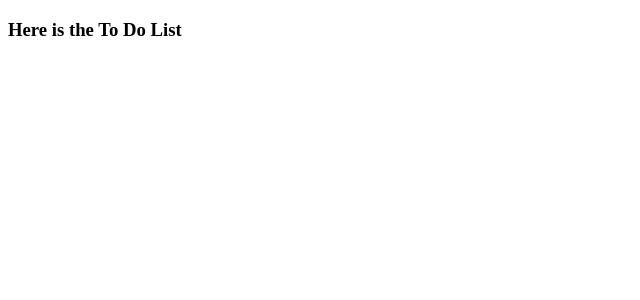
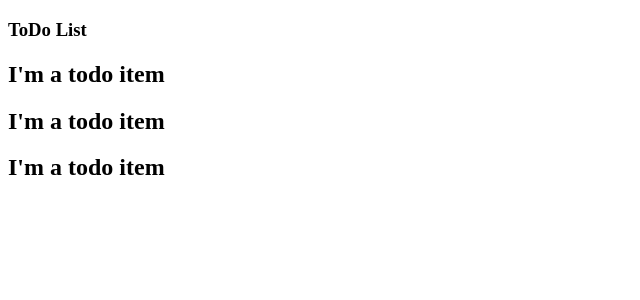
Before and after one commit to SpencerTruett/Vue-ToDo, a Vue app: page / in a window 1280 px wide. Shown: the top 300 px of the page, without its empty margins (0-640 px from the left). Built offline with nearby package versions, Linux system fonts and the light colour scheme.

Commit message:
now rendering a basic list of html

```diff
--- /dev/null
+++ b/src/components/TodoItem.vue
@@ -0,0 +1,11 @@
+<template>
+  <div>
+    <h2>I'm a todo item</h2>
+  </div>
+</template>
+
+<script>
+export default {};
+</script>
+
+<style></style>
--- a/src/components/TodoList.vue
+++ b/src/components/TodoList.vue
@@ -1,13 +1,18 @@
 <template>
   <div>
-    <h3>Here is the To Do List</h3>
+    <h3>ToDo List</h3>
+    <div v-for="item in todos" :key="item.id">
+      <todo-item />
+    </div>
   </div>
 </template>
 
 <script>
 import { todoItems } from "../data";
+import TodoItem from "./TodoItem.vue";
 
 export default {
+  components: { TodoItem },
   data() {
     return {
       todos: [...todoItems]
```
